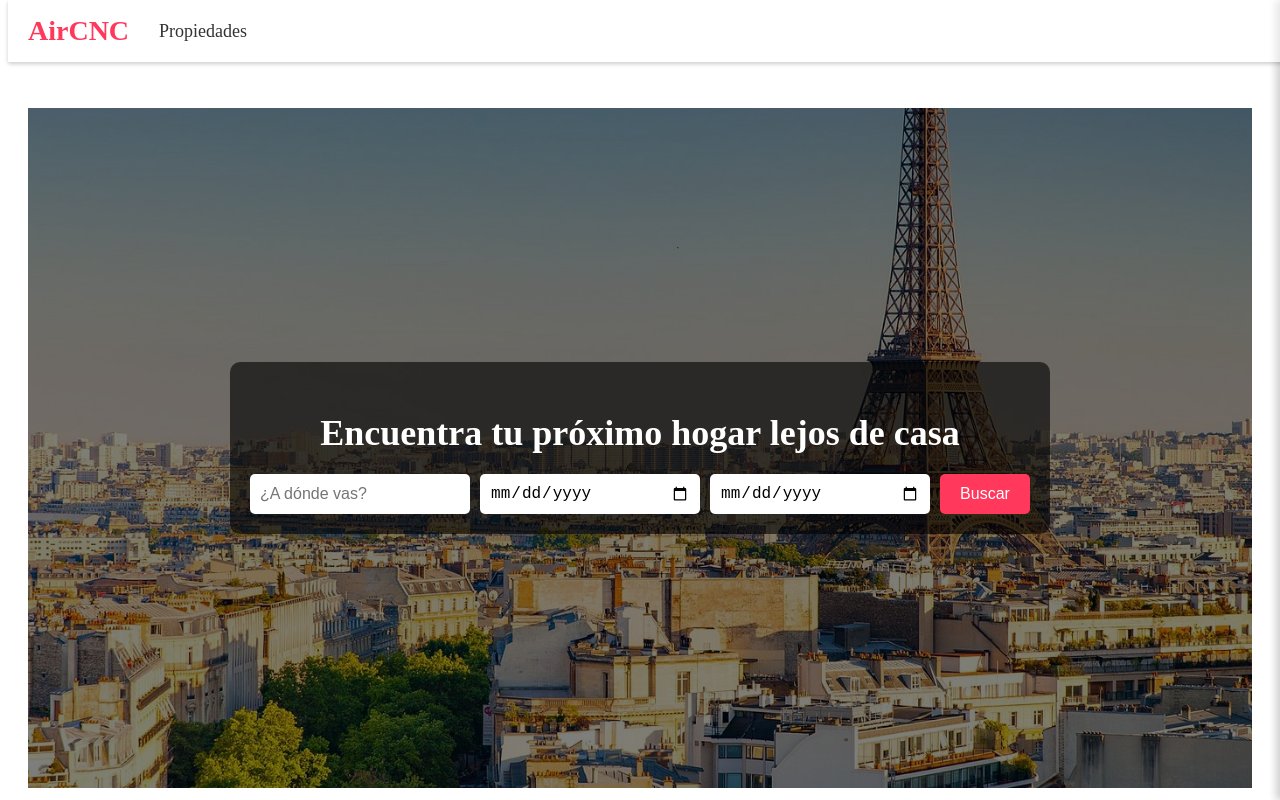
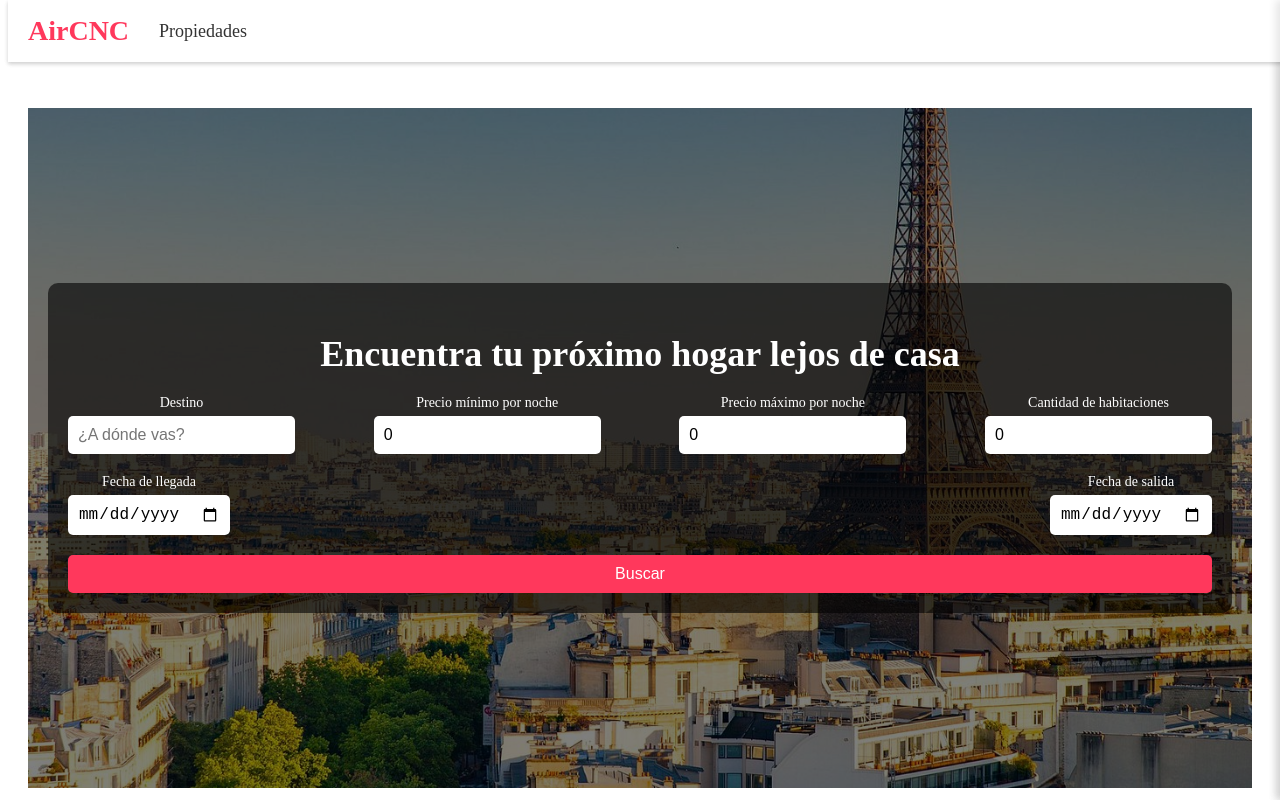
Before and after one commit to MvillaR2910/proyecto_desarrollo_YSM, an Angular app: page /viviendas in a window 1280 px wide. Shown: the top 800 px of the page. Built offline with nearby package versions, Linux system fonts and the light colour scheme.

Commit message:
busqueda de viviedas agregado

```diff
--- a/src/app/models/property.model.ts
+++ b/src/app/models/property.model.ts
@@ -19,7 +19,7 @@ export interface Vivienda {
     ciudad: string;
     direccion: string;
     precioNoche: number;
-    numeroDeHabitaciones: number;
+    habitaciones: number;
     banos: number;
     capacidadMaxima: number;
     fotos: string[];
--- a/src/app/services/vivienda.service.ts
+++ b/src/app/services/vivienda.service.ts
@@ -12,7 +12,7 @@ export class ViviendaService {
     this.keyName = "viviendas"
     const vivienda = localStorage.getItem(this.keyName)
     if (!vivienda) {
-            this.viviendas =[
+      this.viviendas = [
         {
           "id": 1,
           "titulo": "Apartamento en el centro",
@@ -21,7 +21,7 @@ export class ViviendaService {
           "ciudad": "Bogota",
           "direccion": "Calle 10 #5-30",
           "precioNoche": 100,
-                  "numeroDeHabitaciones": 2,
+          "habitaciones": 2,
           "banos": 1,
           "capacidadMaxima": 4,
           "fotos": ["foto1.jpg", "foto2.jpg"],
@@ -44,7 +44,7 @@ export class ViviendaService {
           "ciudad": "Medellin",
           "direccion": "Vereda El Salado",
           "precioNoche": 200,
-                  "numeroDeHabitaciones": 3,
+          "habitaciones": 3,
           "banos": 2,
           "capacidadMaxima": 6,
           "fotos": ["foto3.jpg", "foto4.jpg"],
@@ -63,7 +63,7 @@ export class ViviendaService {
           "ciudad": "Cali",
           "direccion": "Avenida Roosevelt #25-50",
           "precioNoche": 150,
-                  "numeroDeHabitaciones": 1,
+          "habitaciones": 1,
           "banos": 1,
           "capacidadMaxima": 2,
           "fotos": ["foto5.jpg", "foto6.jpg"],
@@ -82,7 +82,7 @@ export class ViviendaService {
           "ciudad": "Cartagena",
           "direccion": "Isla Baru, Sector Playa Blanca",
           "precioNoche": 500,
-                  "numeroDeHabitaciones": 4,
+          "habitaciones": 4,
           "banos": 3,
           "capacidadMaxima": 10,
           "fotos": ["foto7.jpg", "foto8.jpg"],
@@ -116,7 +116,7 @@ export class ViviendaService {
   }
 
   crearVivienda(vivienda: Vivienda): void {
-        vivienda.id = this.viviendas[this.viviendas.length-1].id+1
+    vivienda.id = this.viviendas[this.viviendas.length - 1].id + 1
     this.viviendas.push(vivienda)
     localStorage.setItem(this.keyName, JSON.stringify(this.viviendas))
   }
@@ -137,14 +137,23 @@ export class ViviendaService {
     localStorage.setItem(this.keyName, JSON.stringify(this.viviendas))
   }
 
-    buscarVivienda(query: string): Vivienda[] {
+  buscarVivienda(query: string, minPrecio: number, maxPrecio: number, habitaciones: number): Vivienda[] {
     return this.viviendas.filter(vivienda => {
-
+      // Comprobar que coincida con la dirección, ciudad o país
       const coincideDireccion = query ? vivienda.direccion.toLowerCase().includes(query.toLowerCase()) : true;
       const coincideCiudad = query ? vivienda.ciudad.toLowerCase().includes(query.toLowerCase()) : true;
       const coincidePais = query ? vivienda.pais.toLowerCase().includes(query.toLowerCase()) : true;
 
-            return coincideDireccion || coincideCiudad || coincidePais;
+      // Verificar que la vivienda esté dentro del rango de precios
+      const coincidePrecio = vivienda.precioNoche >= minPrecio && vivienda.precioNoche <= maxPrecio;
+      console.log(minPrecio, maxPrecio);
+
+      // Verificar que el número de habitaciones coincida
+      const coincideHabitaciones = vivienda.habitaciones >= habitaciones;
+      console.log(coincidePrecio,coincideHabitaciones);
+
+      // Solo devolver las viviendas que cumplan con todos los criterios
+      return (coincideDireccion || coincideCiudad || coincidePais)&& coincidePrecio && coincideHabitaciones;
     });
   }
 
--- a/src/app/vivienda-details/vivienda-details.component.css
+++ b/src/app/vivienda-details/vivienda-details.component.css
@@ -3,7 +3,7 @@
     background-color: #ffffff;
     border-radius: 10px;
     box-shadow: 0 2px 4px rgba(0, 0, 0, 0.1);
-    margin: 40px auto 20px auto; /* Aumenta el margen superior a 40px */
+    margin: 100px auto 20px auto; /* Aumenta el margen superior a 40px */
     max-width: 800px; /* Ancho máximo para la sección */
     overflow: hidden; /* Evita que el contenido se salga del borde */
 }
--- a/src/app/vivienda-details/vivienda-details.component.html
+++ b/src/app/vivienda-details/vivienda-details.component.html
@@ -11,7 +11,7 @@
         <li>Ciudad: {{vivienda.ciudad}}</li>
         <li>Dirección: {{vivienda.direccion}}</li>
         <li>Precio por noche: {{vivienda.precioNoche}}</li>
-        <li>Número de habitaciones: {{vivienda.numeroDeHabitaciones}}</li>
+        <li>Número de habitaciones: {{vivienda.habitaciones}}</li>
         <li>Baños: {{vivienda.banos}}</li>
         <li>Capacidad máxima: {{vivienda.capacidadMaxima}}</li>
         <li>Descripción: {{vivienda.descripcion}}</li>
--- a/src/app/vivienda-form/vivienda-form.component.html
+++ b/src/app/vivienda-form/vivienda-form.component.html
@@ -30,8 +30,8 @@
   </div>
 
   <div>
-    <label for="numeroDeHabitaciones">Número de Habitaciones:</label>
-    <input type="number" [(ngModel)]="vivienda.numeroDeHabitaciones" name="numeroDeHabitaciones" required>
+    <label for="habitaciones">Número de Habitaciones:</label>
+    <input type="number" [(ngModel)]="vivienda.habitaciones" name="habitaciones" required>
   </div>
 
   <div>
--- a/src/app/vivienda-form/vivienda-form.component.ts
+++ b/src/app/vivienda-form/vivienda-form.component.ts
@@ -24,7 +24,7 @@ export class ViviendaFormComponent {
       ciudad: "",
       direccion: "",
       precioNoche: 0,
-      numeroDeHabitaciones: 0,
+      habitaciones: 0,
       banos: 0,
       capacidadMaxima: 0,
       fotos: [],
--- a/src/app/vivienda/vivienda.component.css
+++ b/src/app/vivienda/vivienda.component.css
@@ -60,7 +60,7 @@ main {
     text-align: center;
 }
 
-/* Hero */
+/* Hero Section */
 .hero {
     position: relative;
     background-image: url('../images/paris.jpeg');
@@ -100,19 +100,30 @@ main {
     margin-bottom: 20px;
 }
 
+
 .search-form {
     display: flex;
-    justify-content: center;
-    gap: 10px;
     flex-wrap: wrap;
+    gap: 20px;
+    justify-content: space-between;
 }
 
-.search-form input[type="text"], .search-form input[type="date"] {
+.form-group {
+    display: flex;
+    flex-direction: column; /* Coloca el label encima del input */
+}
+
+.form-group label {
+    color: white;
+    font-size: 14px;
+    margin-bottom: 5px;
+}
+
+.form-group input {
     padding: 10px;
     font-size: 16px;
     border: none;
     border-radius: 5px;
-    width: 200px;
 }
 
 .search-form button {
@@ -124,6 +135,7 @@ main {
     font-size: 16px;
     cursor: pointer;
     transition: background-color 0.3s ease;
+    width: 100%;
 }
 
 .search-form button:hover {
@@ -131,9 +143,15 @@ main {
 }
 
 
+
 /* Información de la vivienda */
+.destination {
+    cursor: pointer;
+}
+
 .destination ul {
-    list-style: none; /* Elimina el estilo por defecto de la lista */
+    list-style: none;
+    /* Elimina el estilo por defecto de la lista */
     padding: 15px;
     margin: 0;
     text-align: left;
@@ -247,7 +265,9 @@ footer p {
 
 /* Responsive */
 @media (max-width: 768px) {
-
+    .form-group {
+        width: 100%; /* En pantallas pequeñas, los inputs toman el 100% del ancho */
+    }
     nav ul {
         flex-direction: column;
         text-align: center;
@@ -265,12 +285,14 @@ footer p {
         flex-direction: column;
     }
 
-    .search-form input[type="text"], .search-form input[type="date"] {
+    .search-form input[type="text"],
+    .search-form input[type="date"] {
         width: 95%;
         margin-bottom: 9px;
     }
 
-    .destinations-grid, .properties-grid {
+    .destinations-grid,
+    .properties-grid {
         grid-template-columns: 1fr;
     }
 
@@ -286,7 +308,8 @@ footer p {
 
 @media (max-width: 480px) {
     .destinations-grid {
-        grid-template-columns: 1fr; /* Una sola columna en pantallas pequeñas */
+        grid-template-columns: 1fr;
+        /* Una sola columna en pantallas pequeñas */
     }
 
     .destination ul li {
--- a/src/app/vivienda/vivienda.component.html
+++ b/src/app/vivienda/vivienda.component.html
@@ -6,9 +6,37 @@
         <div class="hero-content">
             <h1>Encuentra tu próximo hogar lejos de casa</h1>
             <form (submit)="buscarViviendas($event)" class="search-form">
-                <input [(ngModel)]="query" name="query" type="text" placeholder="¿A dónde vas?">
-                <input type="date" placeholder="Fecha de llegada">
-                <input type="date" placeholder="Fecha de salida">
+                <div class="form-group">
+                    <label for="query">Destino</label>
+                    <input [(ngModel)]="query" name="query" type="text" placeholder="¿A dónde vas?">
+                </div>
+
+                <div class="form-group">
+                    <label for="minPrecio">Precio mínimo por noche</label>
+                    <input [(ngModel)]="minPrecio" id="minPrecio" name="minPrecio" type="number">
+                </div>
+
+                <div class="form-group">
+                    <label for="maxPrecio">Precio máximo por noche</label>
+                    <input [(ngModel)]="maxPrecio" id="maxPrecio" name="maxPrecio" type="number">
+                </div>
+
+                <div class="form-group">
+                    <label for="habitaciones">Cantidad de habitaciones</label>
+                    <input [(ngModel)]="habitaciones" id="habitaciones" name="habitaciones" type="number"
+                        placeholder="Número de habitaciones">
+                </div>
+
+                <div class="form-group">
+                    <label for="fechaLlegada">Fecha de llegada</label>
+                    <input type="date" name="fechaLlegada" placeholder="Fecha de llegada">
+                </div>
+
+                <div class="form-group">
+                    <label for="fechaSalida">Fecha de salida</label>
+                    <input type="date" name="fechaSalida" placeholder="Fecha de salida">
+                </div>
+
                 <button type="submit">Buscar</button>
             </form>
         </div>
@@ -30,7 +58,7 @@
                 <li>Ciudad: {{vivienda.ciudad}}</li>
                 <li>Dirección: {{vivienda.direccion}}</li>
                 <li>Precio por noche: {{vivienda.precioNoche}}</li>
-                <li>Número de habitaciones: {{vivienda.numeroDeHabitaciones}}</li>
+                <li>Número de habitaciones: {{vivienda.habitaciones}}</li>
                 <li>Baños: {{vivienda.banos}}</li>
                 <li>Capacidad máxima: {{vivienda.capacidadMaxima}}</li>
                 <li>Descripción: {{vivienda.descripcion}}</li>
@@ -57,7 +85,7 @@
     <!-- Propiedades Destacadas Section -->
     <section class="featured-properties">
         <h2>Propiedades destacadas</h2>
-        <div class="properties-grid" >
+        <div class="properties-grid">
             @for (vivienda of (viviendasDestacadas()); track $index) {
             <div class="destination" (click)="verDetalles(vivienda.id)">
                 <img src={{vivienda.fotos[0]}} alt={{vivienda.ciudad}}>
--- a/src/app/vivienda/vivienda.component.ts
+++ b/src/app/vivienda/vivienda.component.ts
@@ -16,23 +16,25 @@ import { FormsModule } from '@angular/forms';
 })
 export class ViviendaComponent {
   query = ""
+  maxPrecio = 0
+  minPrecio = 0
+  habitaciones = 0
   viviendas: Vivienda[] = []
 
   constructor(private router: Router, private viviendaService: ViviendaService) {
     this.viviendas = this.viviendaService.getViviendas()
   }
 
+  verDetalles(id: number) {
+    this.router.navigate(['/vivienda', id]);
+  }
 
-  verDetalles(id: number) {
-    this.router.navigate(['/vivienda', id]); // Navega a la ruta de detalles
-
-  }
   viviendasDestacadas() {
-    return this.viviendas.slice(1, 3)
+    return this.viviendas.slice(0, 2)
   }
 
   buscarViviendas(event: Event) {
-    this.viviendas = this.viviendaService.buscarVivienda(this.query)
+    this.viviendas = this.viviendaService.buscarVivienda(this.query, this.minPrecio,this.maxPrecio == 0 ? Number.MAX_VALUE : this.maxPrecio,  this.habitaciones)
   }
   obetenerViviendas() {
     return this.viviendas
```
Lines whose indentation alone changed are shown as unchanged.
